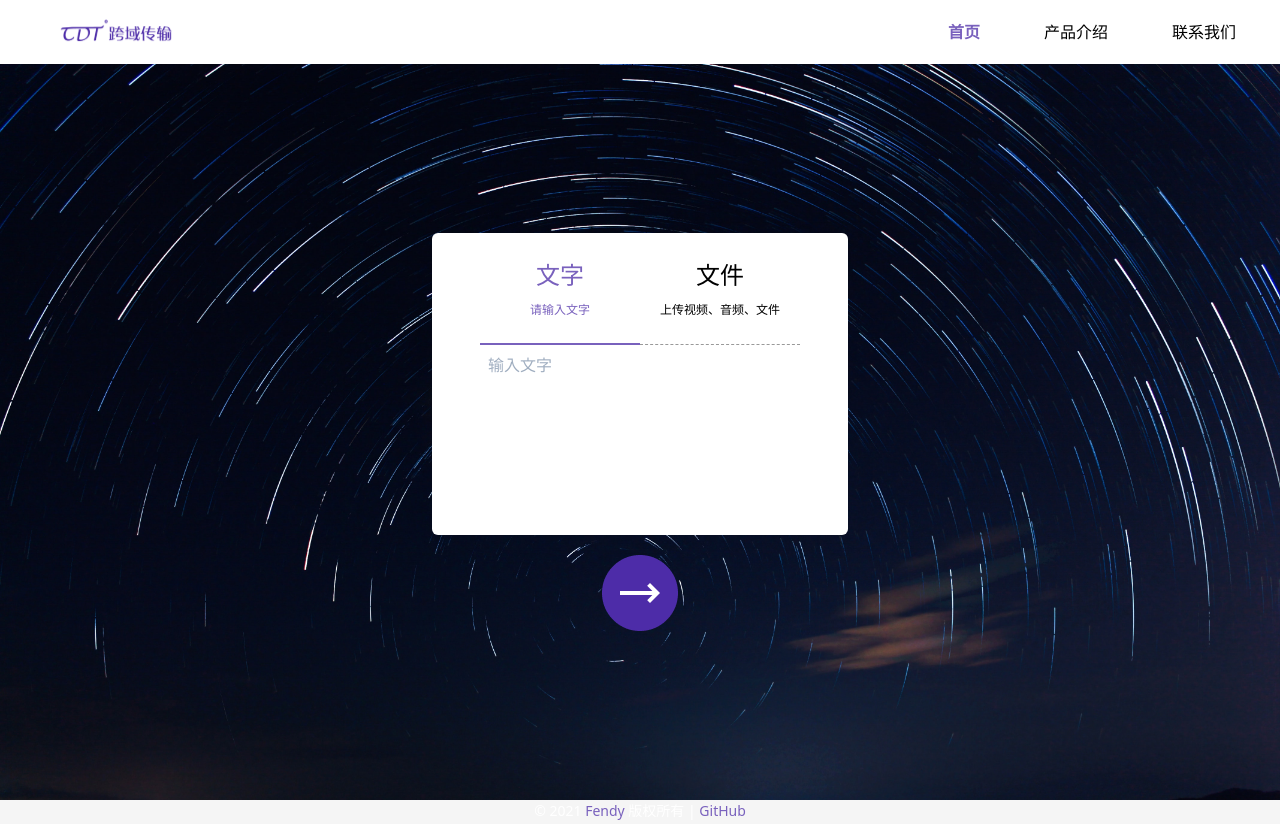
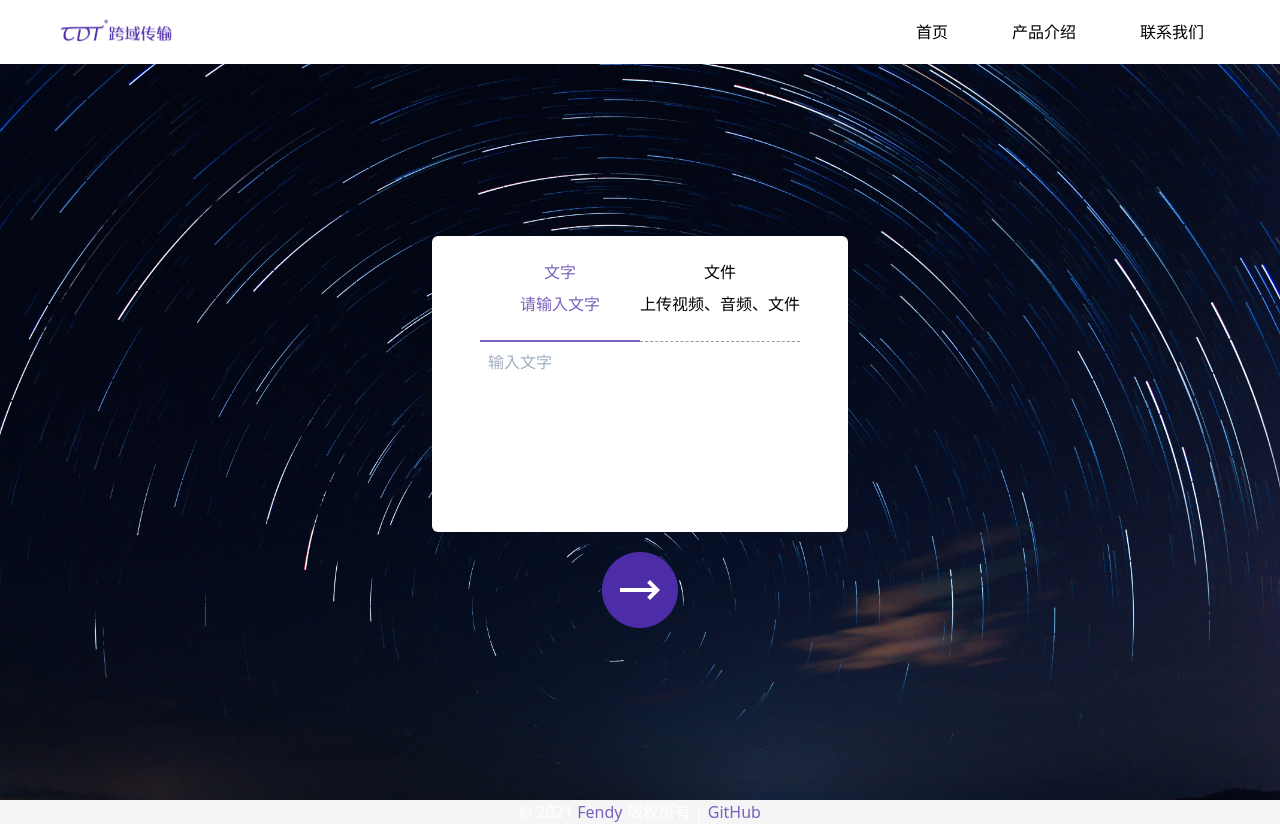
Before and after one commit to Fendy5/share, a Nuxt app: page /share in a window 1280 px wide. Built offline with nearby package versions, Linux system fonts and the light colour scheme.

Commit message:
fix: font、menu

```diff
--- a/layouts/header.vue
+++ b/layouts/header.vue
@@ -23,9 +23,9 @@
       </router-link>
       <!--    右边菜单文字-->
       <div class="flex justify-between tablet:hidden items-center">
-        <router-link class="pl-16 font-serif active" to="/">首页</router-link>
-        <router-link class="pl-16 font-serif" to="/introduction">产品介绍</router-link>
-        <router-link class="pl-16 font-serif" to="/about-us">联系我们</router-link>
+        <router-link class="px-8 font-serif" :class="{active:$route.path==='/'}" to="/">首页</router-link>
+        <router-link class="px-8 font-serif" :class="{active:$route.path==='/introduction'}" to="/introduction">产品介绍</router-link>
+        <router-link class="px-8 font-serif" :class="{active:$route.path==='/about-us'}" to="/about-us">联系我们</router-link>
       </div>
       <!--    手机菜单-->
       <div class="tablet:flex hidden items-center tap-color-none">
@@ -37,9 +37,9 @@
         </div>
       </div>
       <div v-if="menuActive" class="absolute h-screen z-10 bg-white right-0 pt-20 transition text-center" :class="[menuActive?'w-1/2':'w-0']">
-        <router-link class="font-serif block active py-4" to="/">首页</router-link>
-        <router-link class="font-serif block py-4" to="/introduction">产品介绍</router-link>
-        <router-link class="font-serif block py-4" to="/about-us">联系我们</router-link>
+        <router-link class="font-serif block py-4" :class="{active:$route.path==='/'}" to="/" @click.native="closeMenu">首页</router-link>
+        <router-link class="font-serif block py-4" :class="{active:$route.path==='/introduction'}" to="/introduction" @click.native="closeMenu">产品介绍</router-link>
+        <router-link class="font-serif block py-4" :class="{active:$route.path==='/about-us'}" to="/about-us" @click.native="closeMenu">联系我们</router-link>
       </div>
     </div>
   </header>
@@ -52,6 +52,15 @@ export default {
     return {
       menuActive: false
     }
+  },
+  created () {
+    console.log(this.$route.path)
+  },
+  methods: {
+    closeMenu () {
+      console.log('1234')
+      this.menuActive = false
+    }
   }
 }
 </script>
--- a/pages/share.vue
+++ b/pages/share.vue
@@ -9,11 +9,11 @@
           <div class="flex justify-around">
             <div class="text-center py-6 primaryColor border-b-2 border-solid border-active w-full cursor-pointer">
               <div class="text-2xl pb-2">文字</div>
-              <div class="text-xs">请输入文字</div>
+              <div class="text-xs tablet:text-2xs">请输入文字</div>
             </div>
             <div class="text-center py-6 w-full cursor-pointer border-b border-dashed border-secondary">
               <div class="text-2xl pb-2">文件</div>
-              <div class="text-xs">上传视频、音频、文件</div>
+              <div class="text-xs tablet:text-2xs">上传视频、音频、文件</div>
             </div>
           </div>
           <!--      卡片内容-->
--- a/tailwind.config.js
+++ b/tailwind.config.js
@@ -8,6 +8,9 @@ module.exports = {
   ],
   darkMode: false, // or 'media' or 'class'
   theme: {
+    fontSize: {
+      '2xs': '.5rem'
+    },
     divideColor: () => ({
       secondary: '#999999'
     }),
```
